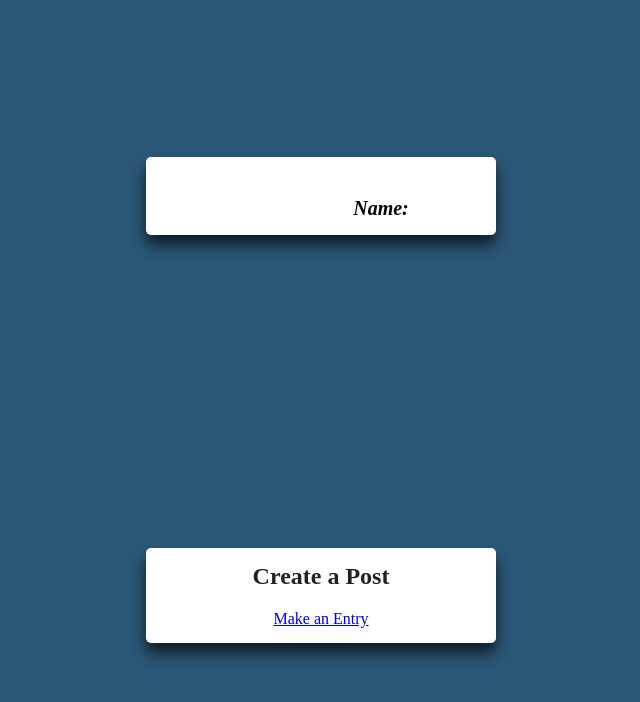
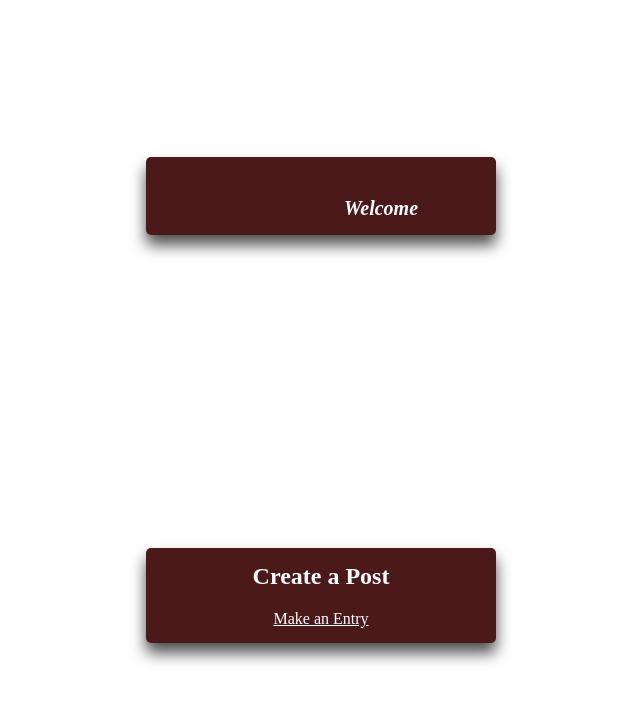
Before and after one commit to Ainan-code/Travel-Tales-Front-end, a React (Vite) app in the folder travel-tales/: page /profile in a window 1280 px wide. Shown: the top 702 px of the page, without its empty margins (319-959 px from the left). Built offline with nearby package versions, Linux system fonts and the light colour scheme; no server answers; a web font is replaced by a local one.

Commit message:
rendering dynamic header

```diff
--- a/travel-tales/src/components/diary.jsx
+++ b/travel-tales/src/components/diary.jsx
@@ -10,7 +10,7 @@ function Diary(props) {
             <div className="diary-content">
                 <h5>{props.title}</h5>
                 <p>{props.content}</p>
-                <p>Africa</p>
+                <p>by {props.user}</p>
             </div>
         </div>
     )
--- a/travel-tales/src/components/styles/Profile.css
+++ b/travel-tales/src/components/styles/Profile.css
@@ -1,6 +1,6 @@
 
 .user-profile {
-    background: #2B5878;
+    background:white;
     height: 100vh;
     display: grid;
     place-items: center;
@@ -12,7 +12,7 @@
 
     padding: 15px;
     width: 350px;
-    background: white;
+    background: #4C191B;
     border-radius: 5px;
     text-align: center;
     box-shadow: 0 10px 15px rgba(0, 0, 0, 0.7);
@@ -27,7 +27,7 @@
 .profile-name {
     font-size: 20px;
     margin: 25px 0 0 120px;
-    color: black;
+    color: white;
     text-align: center;
     font-style: italic;
 }
@@ -65,10 +65,10 @@
     display: flex;
     flex-direction: column;
     gap: 20px;
-    background-color: white;
+    background-color: #4C191B;
     padding: 15px;
     width: 350px;
-    background: white;
+
     border-radius: 5px;
     text-align: center;
     box-shadow: 0 10px 15px rgba(0, 0, 0, 0.7);
@@ -80,5 +80,10 @@
     display: flex;
     justify-content: center;
     align-items: center;
-    color: #222;
+    color: white;
 }
+
+
+.user-post a {
+    color: white;
+}
--- a/travel-tales/src/pages/UserProfile.jsx
+++ b/travel-tales/src/pages/UserProfile.jsx
@@ -44,7 +44,7 @@ function UserProfile() {
     <div className="user-profile">
         <div className="card">
 
-        <h3 className="profile-name">Name:{username}</h3>
+        <h3 className="profile-name">Welcome {username}</h3>
 
 
         </div>
--- a/travel-tales/src/pages/homepage.jsx
+++ b/travel-tales/src/pages/homepage.jsx
@@ -31,7 +31,7 @@ function Homepage() {
             {
            diaries &&  diaries.map((item) => {
              // Add a return
-            return <Diary title = {item.title} content = {item.content} />
+            return <Diary title = {item.title} content = {item.content} user = {item.user}/>
   })
 }
 
```
